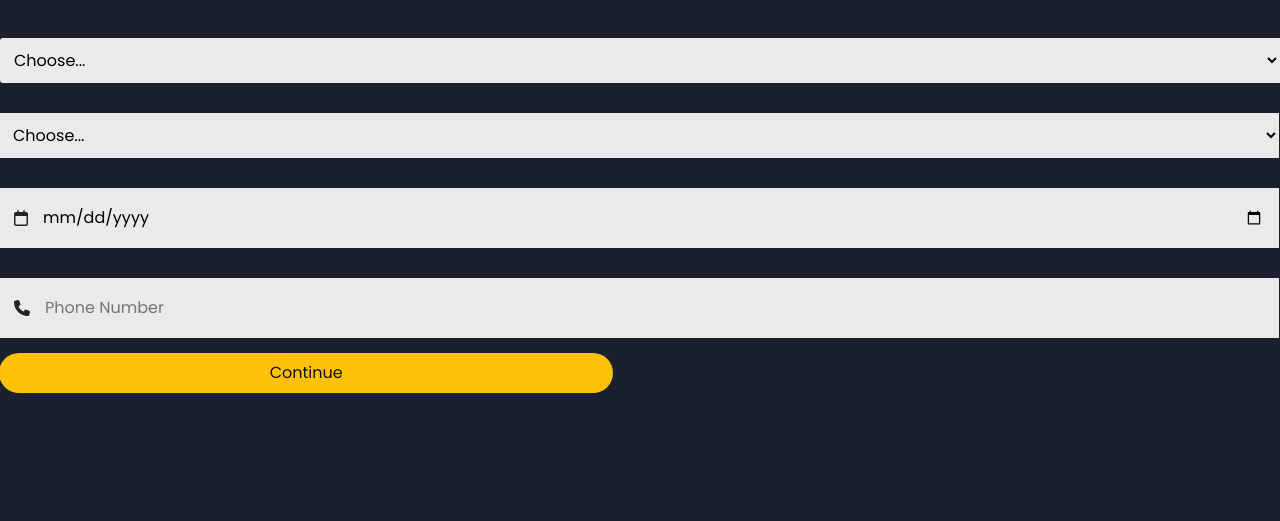
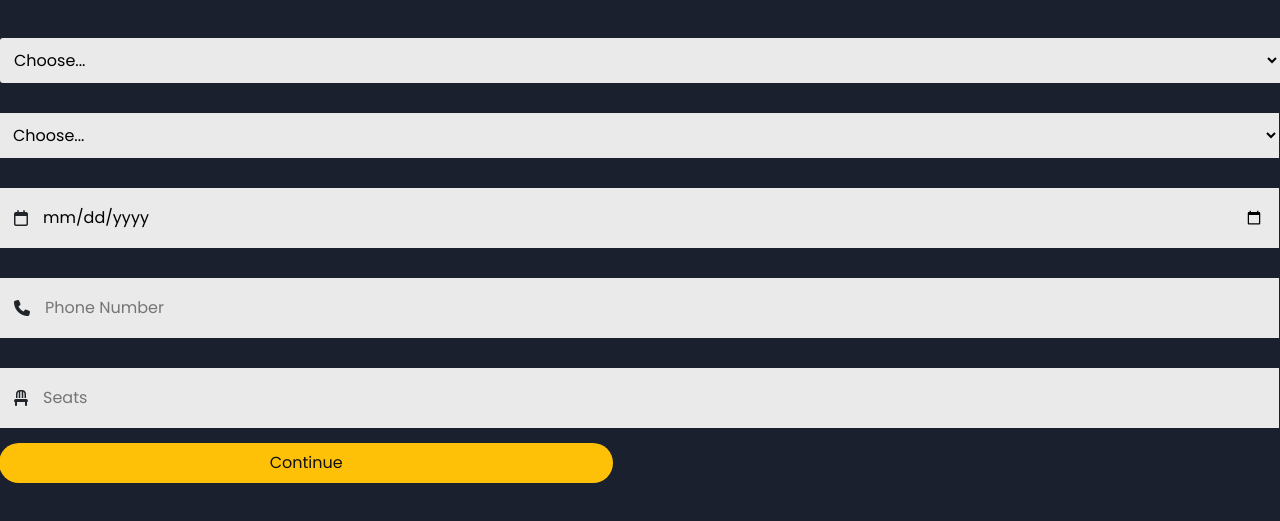
Before and after one commit to f5h5d/RideShare-Project, a website with bundled scripts: page client/pages/start-information.html in a window 1280 px wide. Shown: the part 73-594 px from the top of the page. Built offline with nearby package versions, Linux system fonts and the light colour scheme.

Commit message:
Update start-information.html

```diff
--- a/client/pages/start-information.html
+++ b/client/pages/start-information.html
@@ -212,7 +212,10 @@
               <i class="fa-solid fa-phone"></i>
               <input type="tel" id="phone" placeholder="Phone Number">
             </div>
-
+            <div class="input-field">
+              <i class="fa-solid fa-chair"></i>
+              <input type="number" id="seats" placeholder="Seats">
+            </div>
             <div class="btn-field">
               <button type="submit" formaction="start-a-trip.html" id="signupBtn">Continue</button>
             </div>
```
